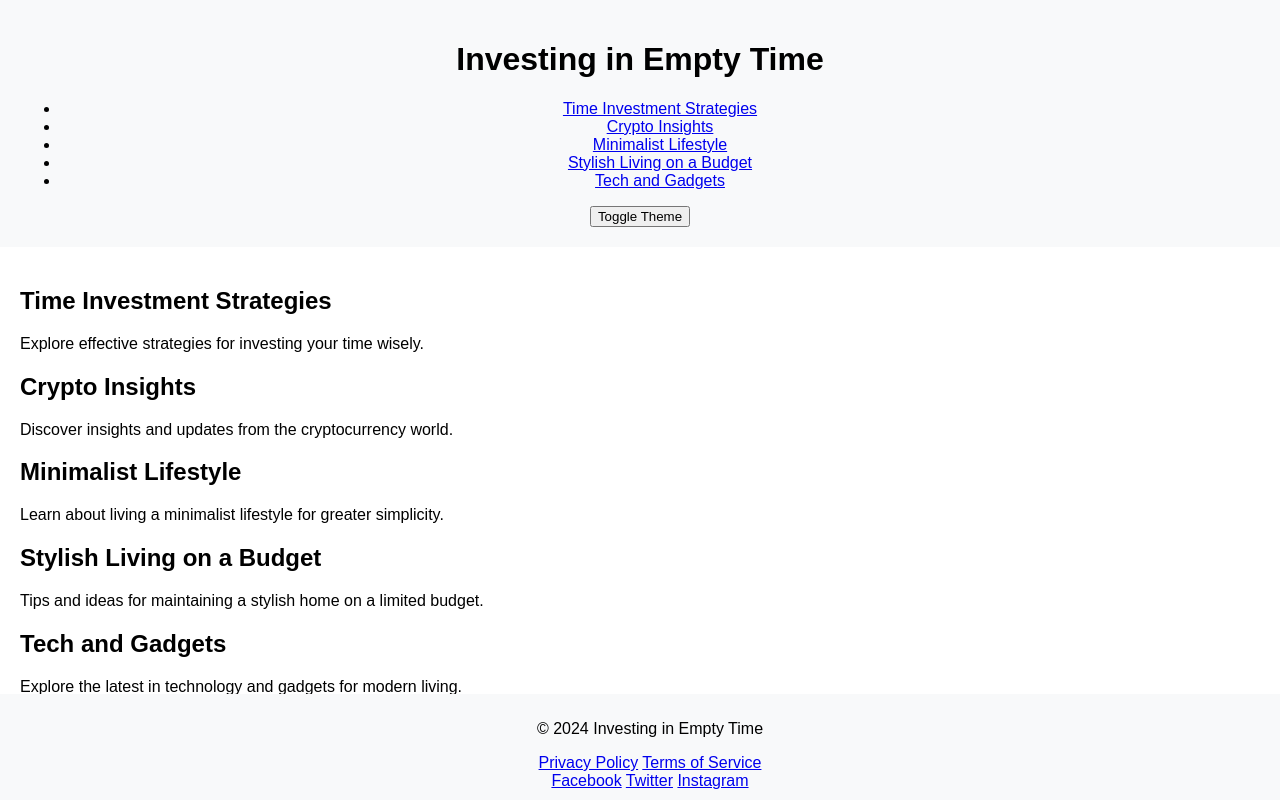
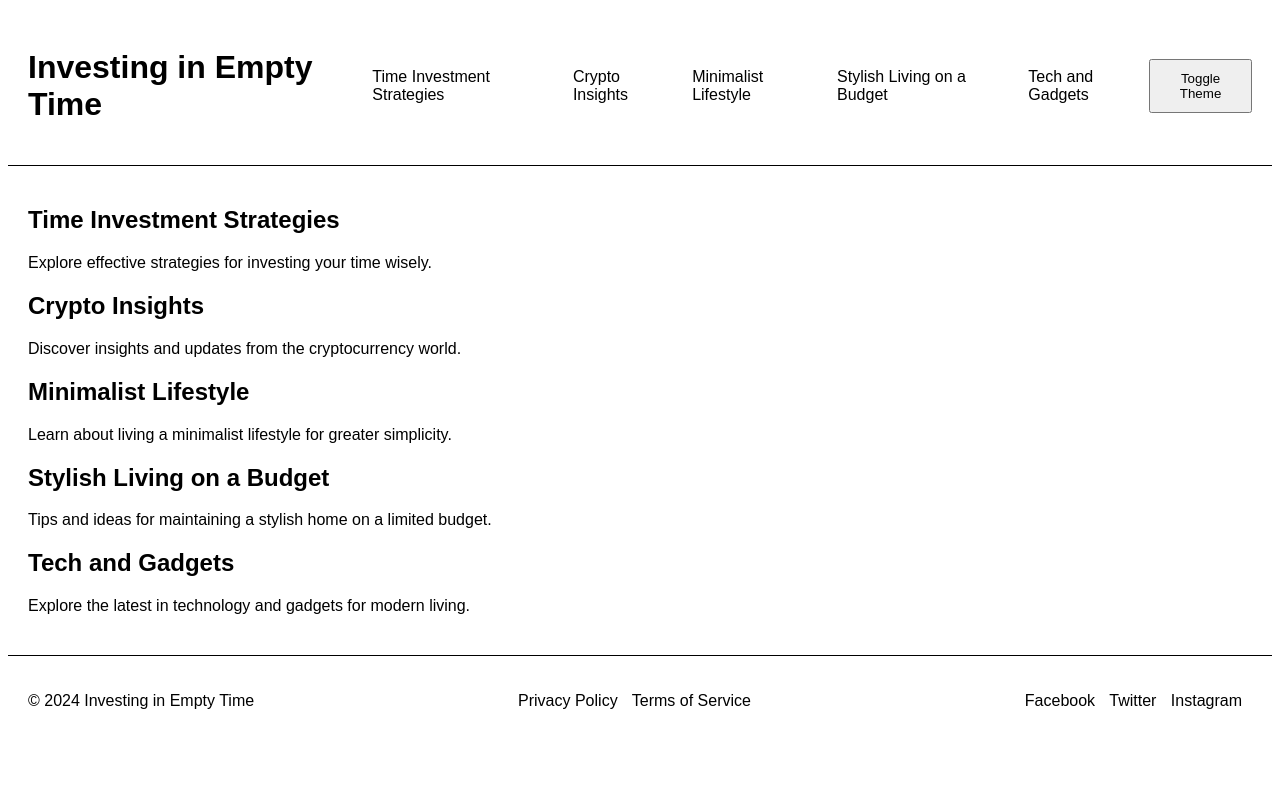
Before and after one commit to april19833/The-Empty-Time-Investor, a PHP site: page / in a window 1280 px wide. Run offline with PHP 8.4, Linux system fonts and the light colour scheme.

Commit message:
Update style.css

```diff
--- a/style.css
+++ b/style.css
@@ -1,85 +1,64 @@
+:root {
+  --color-background: white;
+  --color-foreground: black;
+}
+
 body {
+  background-color: var(--color-background);
+  color: var(--color-foreground);
   font-family: Arial, sans-serif;
-  margin: 0;
-  padding: 0;
+}
+
+.dark-theme {
+  --color-background: black;
+  --color-foreground: white;
 }
 
 header {
-  background-color: #f8f9fa;
   padding: 20px;
-  text-align: center;
+  display: flex;
+  justify-content: space-between;
+  align-items: center;
+  background-color: var(--color-background);
+  border-bottom: 1px solid var(--color-foreground);
+}
+
+nav ul {
+  list-style-type: none;
+  padding: 0;
+  display: flex;
+  gap: 20px;
+}
+
+nav a {
+  text-decoration: none;
+  color: var(--color-foreground);
+}
+
+button {
+  padding: 10px;
+  cursor: pointer;
 }
 
 main {
   padding: 20px;
 }
 
-footer {
-  background-color: #f8f9fa;
-  text-align: center;
-  padding: 10px;
-  position: fixed;
-  width: 100%;
-  bottom: 0;
+section {
+  margin-bottom: 20px;
 }
 
-.Row {
-  border-bottom: 1px solid #e0e0e0;
-  padding: 10px 0;
-}
-
-.Row_content {
+footer {
+  padding: 20px;
+  border-top: 1px solid var(--color-foreground);
   display: flex;
   justify-content: space-between;
   align-items: center;
+  background-color: var(--color-background);
 }
 
-.Row_body {
-  flex-grow: 1;
+.footer-links a, .social-icons a {
+  text-decoration: none;
+  color: var(--color-foreground);
+  margin-right: 10px;
 }
-
-.Row_title {
-  font-size: 1.2em;
-  font-weight: bold;
-  margin: 0;
-}
-
-.Row_subtitle {
-  color: #666;
-  margin: 5px 0 0;
-}
-
-.Row_trailing {
-  display: flex;
-  align-items: center;
-}
-
-.Button {
-  display: flex;
-  align-items: center;
-  justify-content: center;
-  border: none;
-  padding: 5px 10px;
-  cursor: pointer;
-}
-
-.Button-small {
-  font-size: 0.9em;
-}
-
-.Button-secondary {
-  background-color: #f0f0f0;
-  color: #333;
-}
-
-.Button-secondary:hover {
-  background-color: #e0e0e0;
-}
-
-.Button_icon {
-  margin-right: 5px;
-}
-
-.SettingsCard_themeItemButton__12FVX a {
-  text-decoration: none;
-}
```
